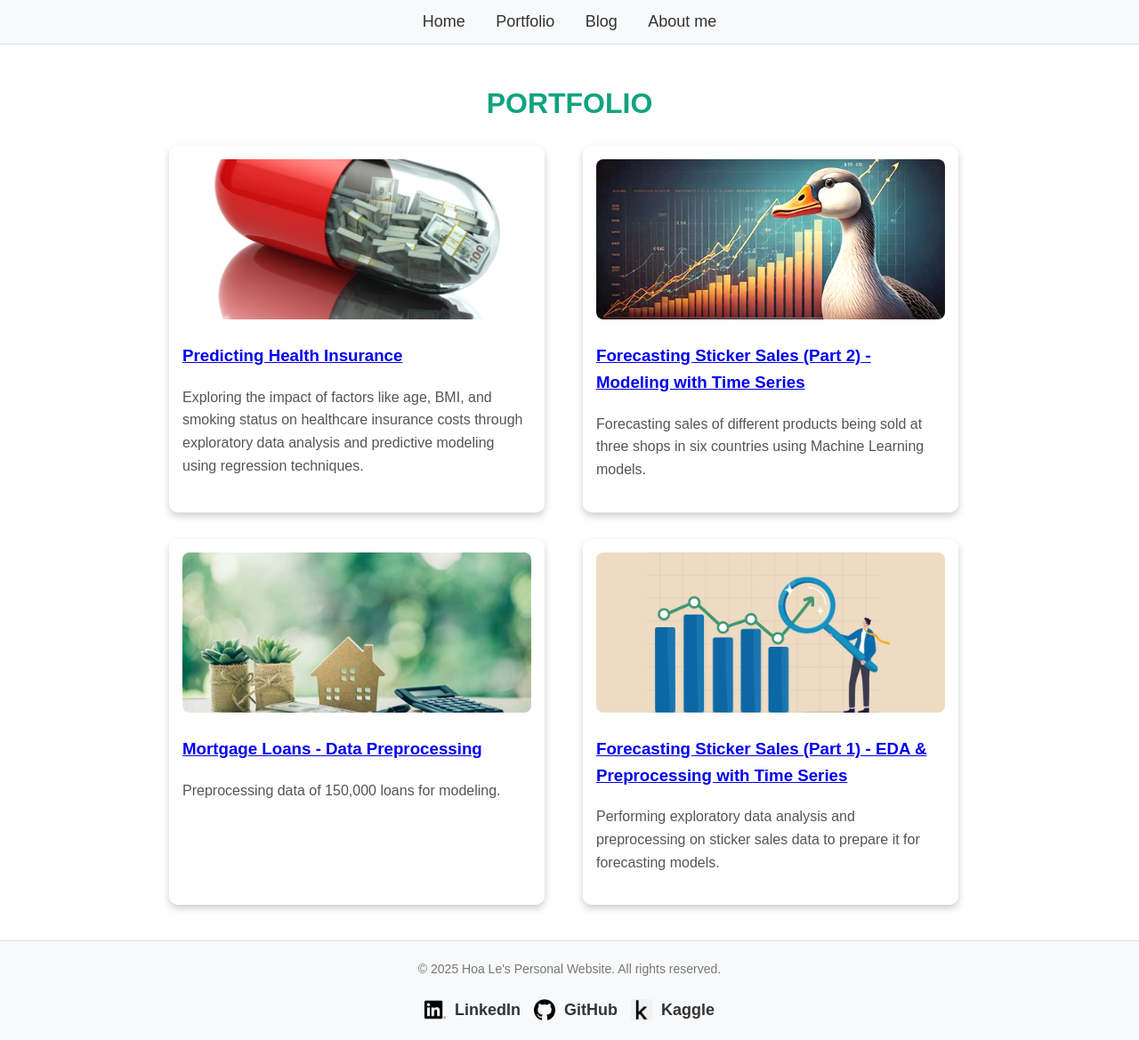
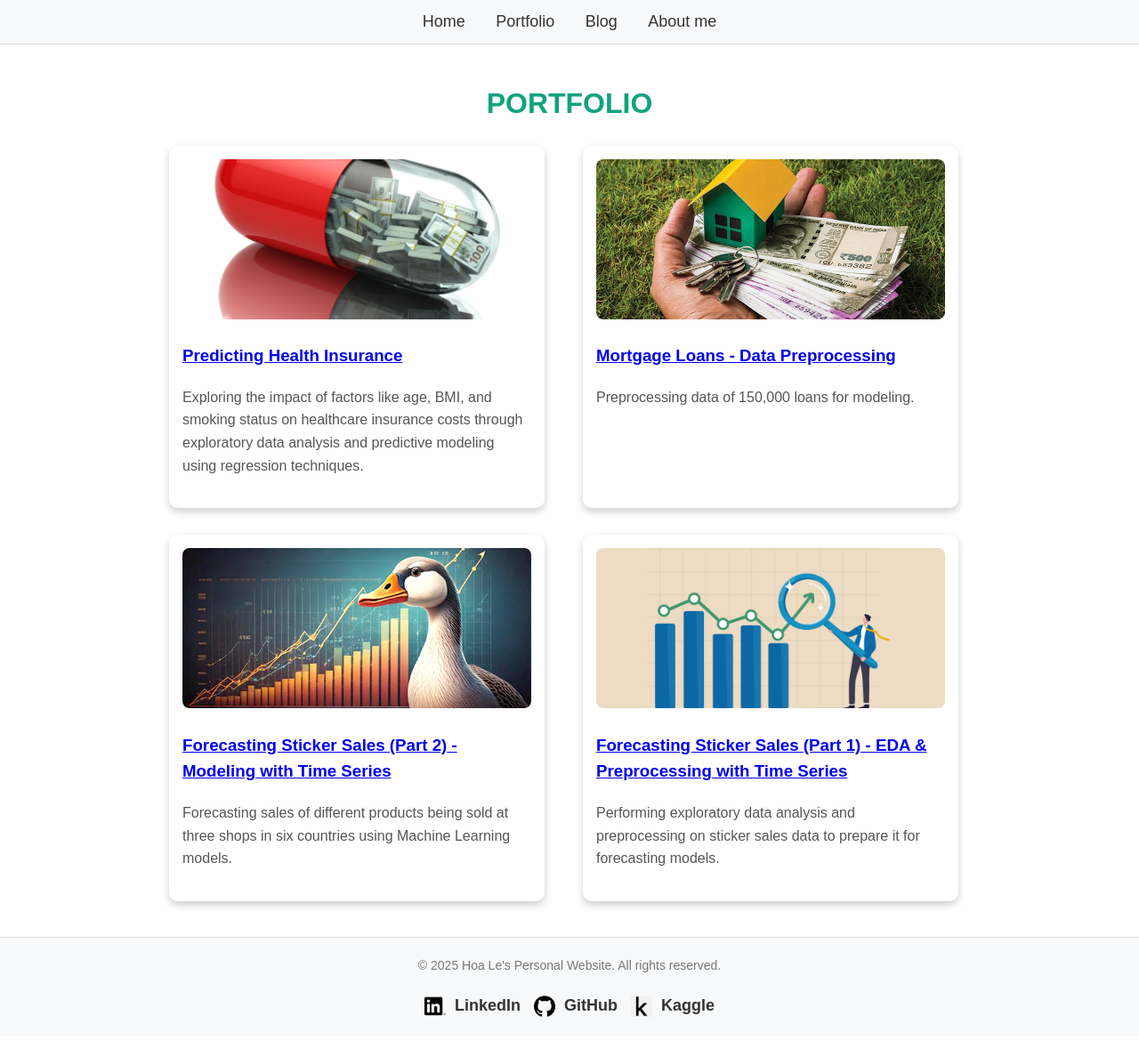
Before and after one commit to Hoale2908/hoale2908.github.io, a Jekyll site: the page built from portfolio.html, in a window 1280 px wide. Shown: the whole page at 89% size. Built offline with Jekyll 4.4.1, drawn with Linux system fonts in a browser that asks for light colours.

Commit message:
Update image references in mortgage loan data preprocessing post and portfolio: replace home loans image with mortgage loans image for consistency and clarity

```diff
--- a/portfolio.html
+++ b/portfolio.html
@@ -15,18 +15,18 @@ title: Portfolio
     </div>
 
     <div class="project">
+        <img src="assets/img/mortgage-loans.jpg" alt="Mortgage Loan - Data Preprocessing">
+        <div>
+            <h3><a href="https://hoale2908.github.io/featured/2025/01/06/mortgage-loan-data-preprocessing.html">Mortgage Loans - Data Preprocessing</a></h3>
+            <p>Preprocessing data of 150,000 loans for modeling.</p>
+        </div>
+    </div>
+
+    <div class="project">
         <img src="assets/img/kaggle-forecasting-sticker-sales.png" alt="kaggle-forecasting-sticker-sales">
         <div>
             <h3><a href="https://hoale2908.github.io/featured/2025/02/01/forecasting-sales-modeling-with-time-series.html">Forecasting Sticker Sales (Part 2) - Modeling with Time Series</a></h3>
             <p>Forecasting sales of different products being sold at three shops in six countries using Machine Learning models.</p>
-        </div>
-    </div>
-
-    <div class="project">
-        <img src="assets/img/home-loans.jpg" alt="Mortgage Loan - Data Preprocessing">
-        <div>
-            <h3><a href="https://hoale2908.github.io/featured/2025/01/06/mortgage-loan-data-preprocessing.html">Mortgage Loans - Data Preprocessing</a></h3>
-            <p>Preprocessing data of 150,000 loans for modeling.</p>
         </div>
     </div>
 
```
Also changed, not shown: _posts/2025-01-06-mortgage-loan-data-preprocessing.md (+1 -1 lines), assets/img/mortgage-loans.jpg (added).
